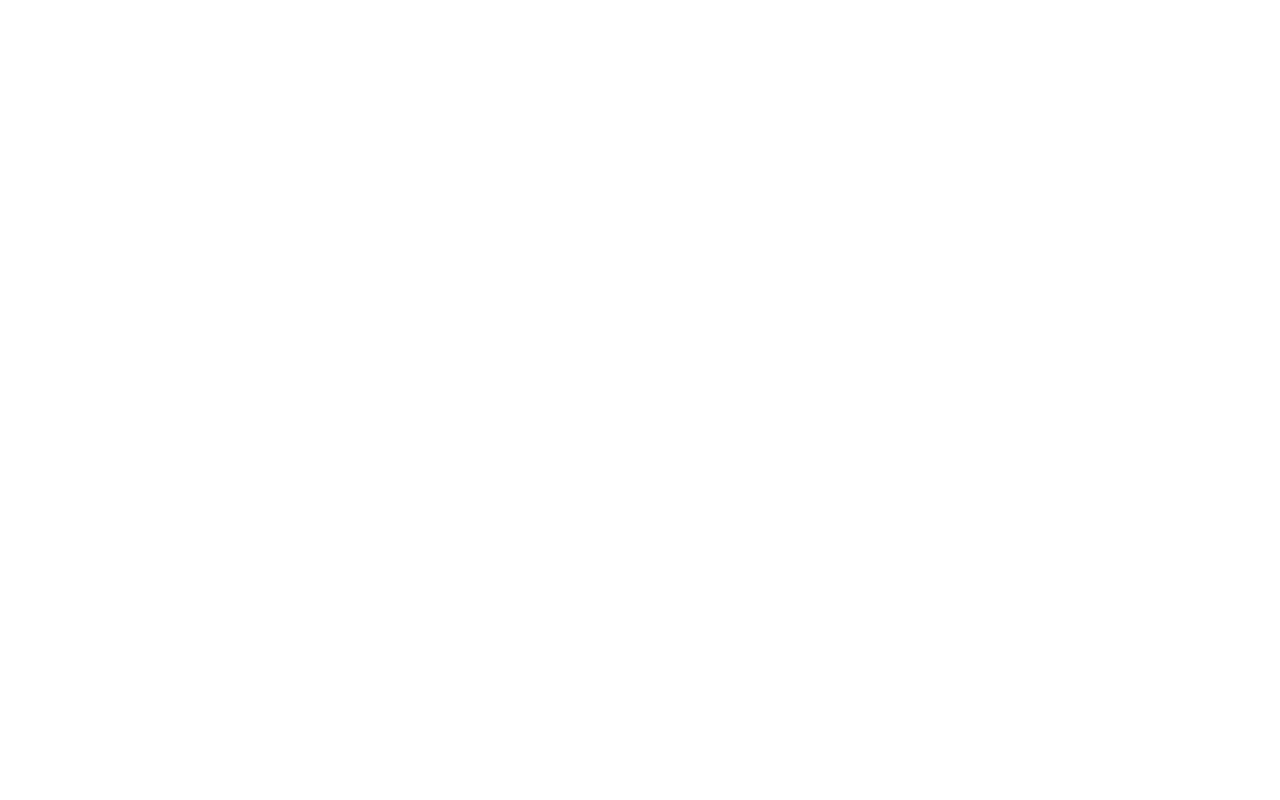
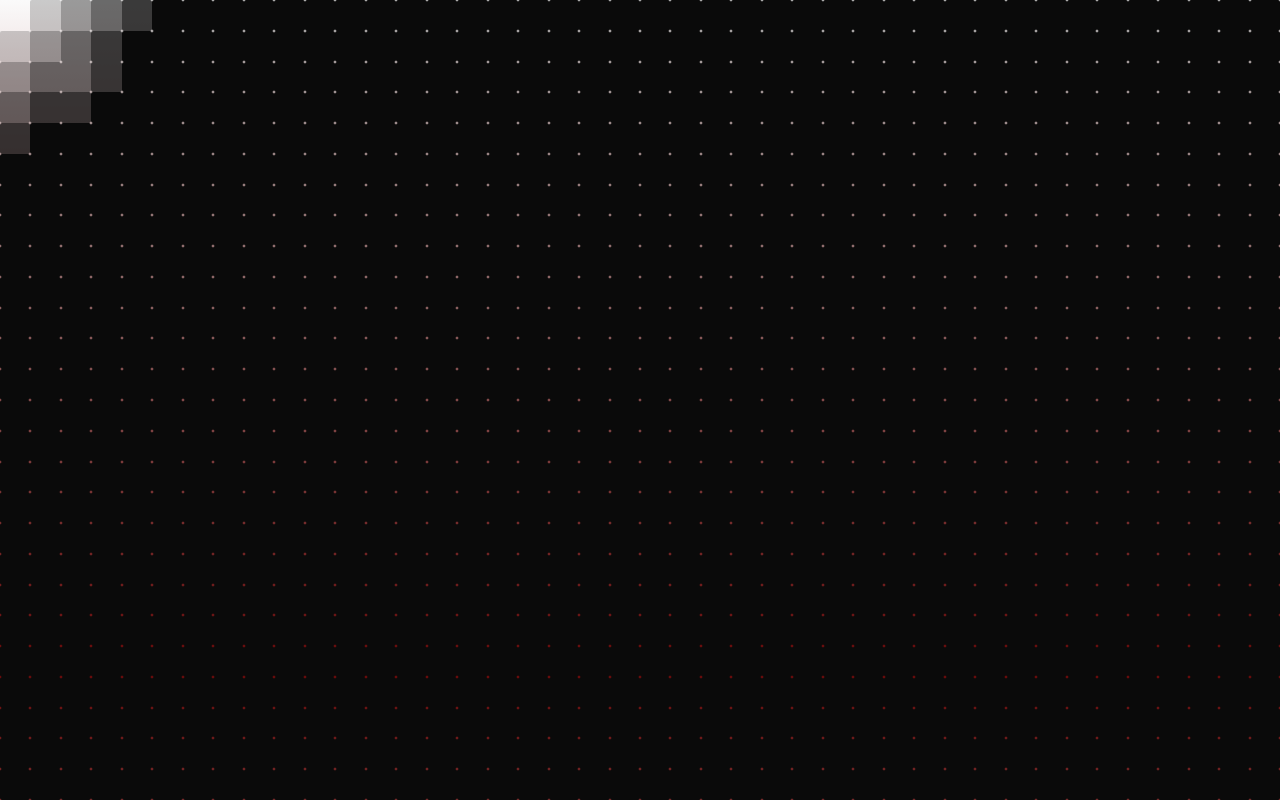
Before and after one commit to msandonini/msandonini.github.io, a plain HTML site: page desktop/index.html in a window 1280 px wide. Drawn offline with Linux system fonts and the light colour scheme.

Commit message:
Desktop background

```diff
--- a/desktop/index.html
+++ b/desktop/index.html
@@ -5,6 +5,16 @@
 		<meta http-equiv="X-UA-Compatible" content="IE=edge" />
 		<meta name="viewport" content="width=device-width, initial-scale=1.0" />
 		<title>Document</title>
+
+		<link rel="stylesheet" href="styles/base.css" />
+
+		<link rel="stylesheet" href="styles/background/bgtiles.css" />
+		<script src="scripts/bgtiles.js" defer></script>
 	</head>
-	<body></body>
+	<body>
+		<div id="background">
+			<div id="tiles-container"></div>
+		</div>
+		<main></main>
+	</body>
 </html>
--- /dev/null
+++ b/desktop/scripts/bgtiles.js
@@ -0,0 +1,82 @@
+let tileSize = 30;
+let tileBorders = false;
+let hoverAffectedRadius = 5; // 0 is disabled
+let tileBorderRadius = 2; // Expressed in pixels
+
+let columns;
+let rows;
+
+const wrapper = document.getElementById("tiles-container");
+
+const updateGrid = () => {
+	wrapper.innerHTML = "";
+
+	columns = Math.floor(wrapper.clientWidth / tileSize);
+	rows = Math.floor(wrapper.clientHeight / tileSize);
+
+	wrapper.style.setProperty("--columns", columns);
+	wrapper.style.setProperty("--rows", rows);
+	wrapper.style.setProperty("--borderRadius", tileBorderRadius + "px");
+
+	createTiles(columns * rows);
+};
+
+const createTiles = (quantity) => {
+	Array.from(Array(quantity)).map((tile, index) => {
+		wrapper.appendChild(createTile(index));
+	});
+};
+
+const createTile = (index) => {
+	const tile = document.createElement("div");
+
+	tile.style.borderRadius = tileBorderRadius + "px";
+	tile.classList.add("tile");
+	if (tileBorders) tile.classList.add("tile-bordered");
+	else tile.classList.add("tile-noborder");
+
+	tile.onmouseover = () => {
+		handleMouseOver(index);
+	};
+
+	tile.onmouseout = () => {
+		clearOpacity();
+	};
+
+	return tile;
+};
+
+const handleMouseOver = (index) => {
+	let x_c = Math.floor(index / columns);
+	let y_c = index - x_c * columns;
+	let rad = hoverAffectedRadius;
+
+	let op = 1;
+	for (let r = rad; r > 0; r--) {
+		for (let i = 0; i < wrapper.children.length; i++) {
+			let x = Math.floor(i / columns);
+			let y = i - x * columns;
+
+			if (Math.pow(x - x_c, 2) + Math.pow(y - y_c, 2) <= Math.pow(r, 2)) {
+				wrapper.children[i].style.opacity = op;
+			}
+		}
+
+		if (op > 0) {
+			op -= 0.2;
+		}
+	}
+
+	wrapper.children[index].style.opacity = op;
+};
+
+const clearOpacity = () => {
+	for (let i = 0; i < rows * columns; i++) {
+		wrapper.children[i].style.opacity = 1;
+	}
+};
+
+updateGrid();
+window.onresize = () => {
+	updateGrid();
+};
--- /dev/null
+++ b/desktop/styles/background/bgtiles.css
@@ -0,0 +1,78 @@
+:root {
+	--g1: rgb(10, 10, 150);
+	--g2: rgb(10, 150, 10);
+	--g3: rgb(150, 10, 10);
+	--gsep: rgb(250, 250, 250);
+
+	--gtime: 10s;
+
+	--bgcolor: rgb(10, 10, 10);
+	--txtcolor: rgb(250, 250, 250);
+
+	--btnbgcolor: rgb(50, 50, 50);
+}
+
+body {
+	animation: bgpan var(--gtime) linear infinite;
+
+	background: linear-gradient(
+		to bottom,
+		var(--g1),
+		var(--gsep),
+		var(--g2),
+		var(--gsep),
+		var(--g3),
+		var(--gsep),
+		var(--g1)
+	);
+
+	background-size: 100% 500%;
+
+	color: var(--txtcolor);
+}
+
+#tiles-container {
+	position: absolute;
+
+	top: 0px;
+	bottom: 0px;
+
+	width: 100%;
+	height: 100%;
+
+	display: grid;
+	grid-template-columns: repeat(var(--columns), 1fr);
+	grid-template-rows: repeat(var(--rows), 1fr);
+
+	z-index: 1;
+}
+
+.tile {
+	position: relative;
+	transition: all 0.1s linear;
+	opacity: 1;
+}
+
+.tile:before {
+	background-color: var(--bgcolor);
+	content: "";
+	position: absolute;
+	border-radius: var(--borderRadius);
+}
+
+.tile-bordered:before {
+	inset: 0.5px;
+}
+
+.tile-noborder:before {
+	inset: 0px;
+}
+
+@keyframes bgpan {
+	from {
+		background-position: center 500vh;
+	}
+	to {
+		background-position: center 0vh;
+	}
+}
--- /dev/null
+++ b/desktop/styles/base.css
@@ -0,0 +1,25 @@
+body {
+	margin: 0px;
+
+	width: 100vw;
+	height: 100vh;
+
+	overflow: hidden;
+
+	font-family: "Rubik", sans-serif;
+
+	-webkit-user-select: none;
+	-moz-user-select: none;
+	-ms-user-select: none;
+	user-select: none;
+}
+
+#background {
+	position: absolute;
+	width: 100%;
+	height: 100%;
+	top: 0px;
+	left: 0px;
+
+	z-index: 0;
+}
```
